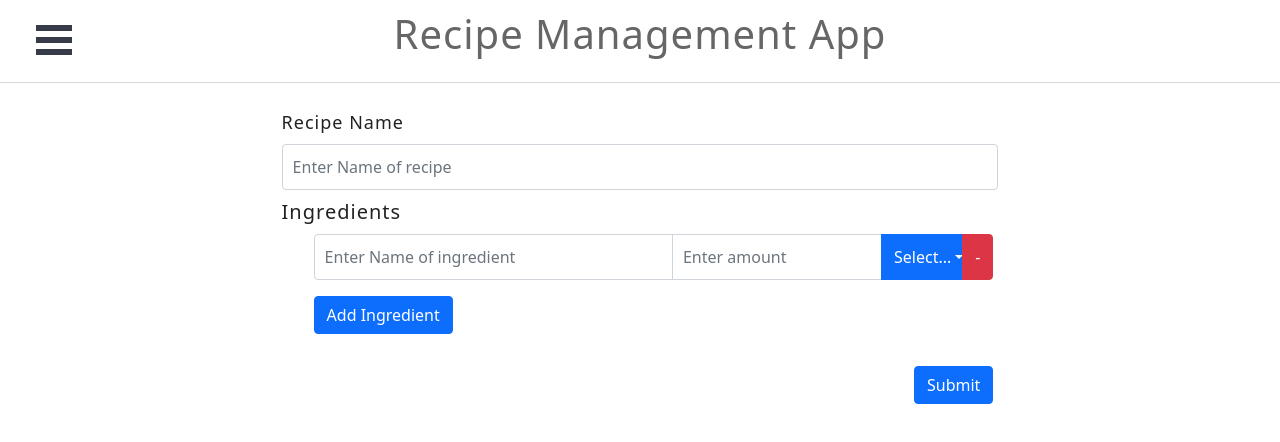
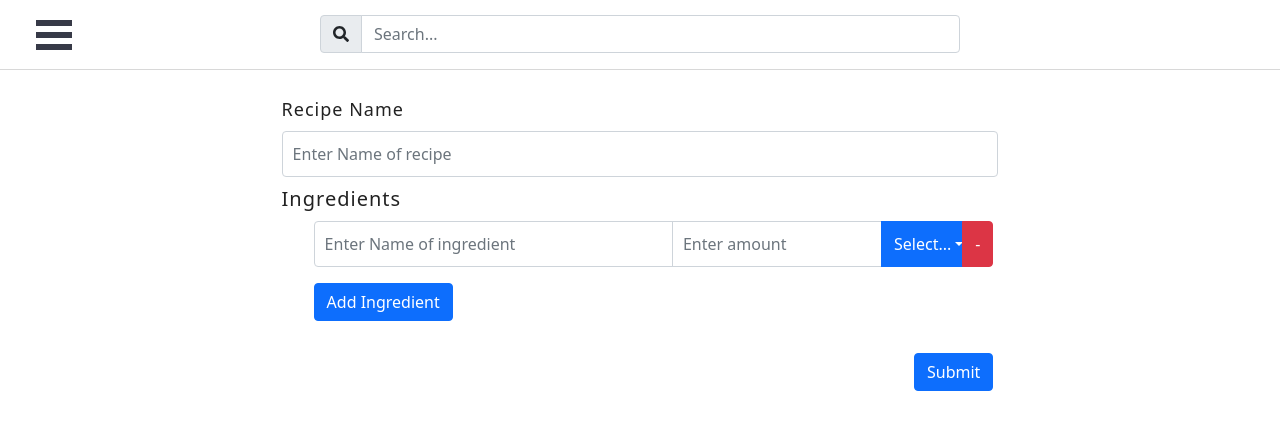
Before and after one commit to Smethan/recipeez_reforged, a React (Create React App) app: page /edit/1 in a window 1280 px wide. Shown: the top 442 px of the page. Built offline with nearby package versions, Linux system fonts and the light colour scheme.

Commit message:
added a search bar and changed some styling for header

```diff
--- a/src/Sidebar.css
+++ b/src/Sidebar.css
@@ -4,7 +4,7 @@
   width: 36px;
   height: 30px;
   left: 36px;
-  top: 25px;
+  top: 20px;
 }
 
 /* Color/shape of burger icon bars */
--- a/src/components/Header.tsx
+++ b/src/components/Header.tsx
@@ -1,17 +1,14 @@
 import React from "react";
 import { NavLink } from "react-router-dom";
 import Sidebar from './Sidebar'
+import SearchBar from "./SearchBar";
 
 const Header = () => {
     return (
             <header>
                 <Sidebar/>
-                <h1>Recipe Management App</h1>
+                <SearchBar/>
                 <hr />
-                {/* <div className="links">
-                    <NavLink to="/" className="link">Recipe List</NavLink>
-                    <NavLink to="/add" className="link">Add Recipe</NavLink>
-                </div> */}
             </header>
     )
 };
--- /dev/null
+++ b/src/components/SearchBar.tsx
@@ -0,0 +1,21 @@
+import { FontAwesomeIcon } from '@fortawesome/react-fontawesome'
+import { faSearch } from '@fortawesome/free-solid-svg-icons'
+import React from 'react'
+import { Form, InputGroup } from 'react-bootstrap';
+
+const SearchBar = () => {
+    return (
+        <Form.Group style={{display: 'flex', justifyContent: 'center'}}>
+            <InputGroup style={{width: '50%', paddingTop: '15px'}}>
+                <InputGroup.Text>
+                    <FontAwesomeIcon icon={faSearch}/>
+                </InputGroup.Text>
+                <Form.Control
+                    type='text'
+                    placeholder='Search...'/>
+            </InputGroup>
+        </Form.Group>
+    )
+}
+
+export default SearchBar;
```
